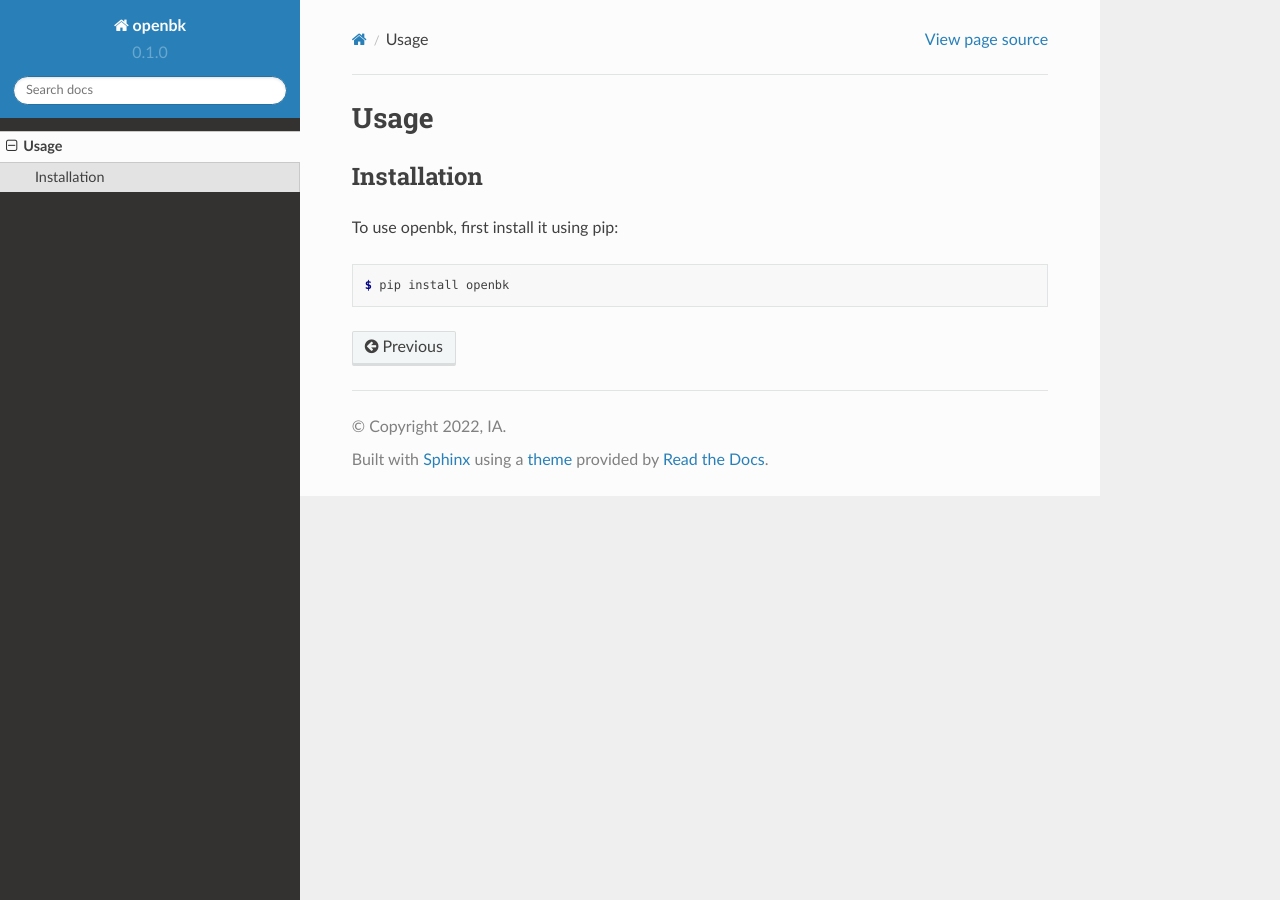
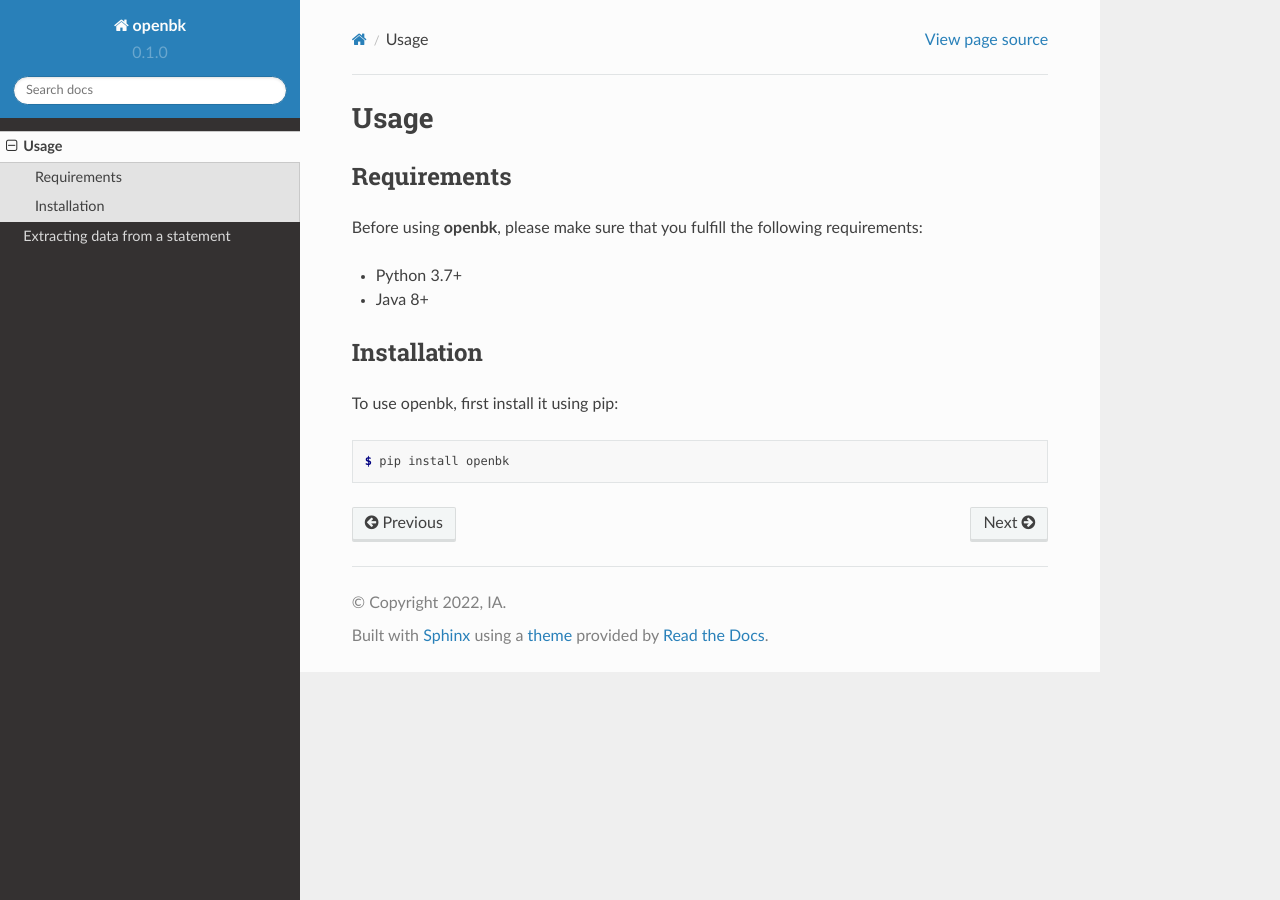
Before and after one commit to imadarchid/openbk, a Sphinx documentation site: the page built from docs/source/usage.rst, in a window 1280 px wide. Built offline with Sphinx 7.4.7 and the Read the Docs theme 2.0.0, drawn with Linux system fonts in a browser that asks for light colours; pages that are not in the unit, such as notebooks, are missing from menus.

Commit message:
docs(docs): adding docs for extraction

```diff
--- /dev/null
+++ b/docs/source/extraction.rst
@@ -0,0 +1,9 @@
+Extracting data from a statement
+=====
+
+.. _extracting:
+
+How to extract transactions from a PDF statement?
+------------
+
+Testing this page.
--- a/docs/source/usage.rst
+++ b/docs/source/usage.rst
@@ -1,5 +1,15 @@
 Usage
 =====
+
+.. _requirements:
+
+Requirements
+------------
+
+Before using **openbk**, please make sure that you fulfill the following requirements:
+
+* Python 3.7+
+* Java 8+
 
 .. _installation:
 
```
Also changed, not shown: README.md (+0 -1 lines), docs/source/index.rst (+8 -2 lines).
